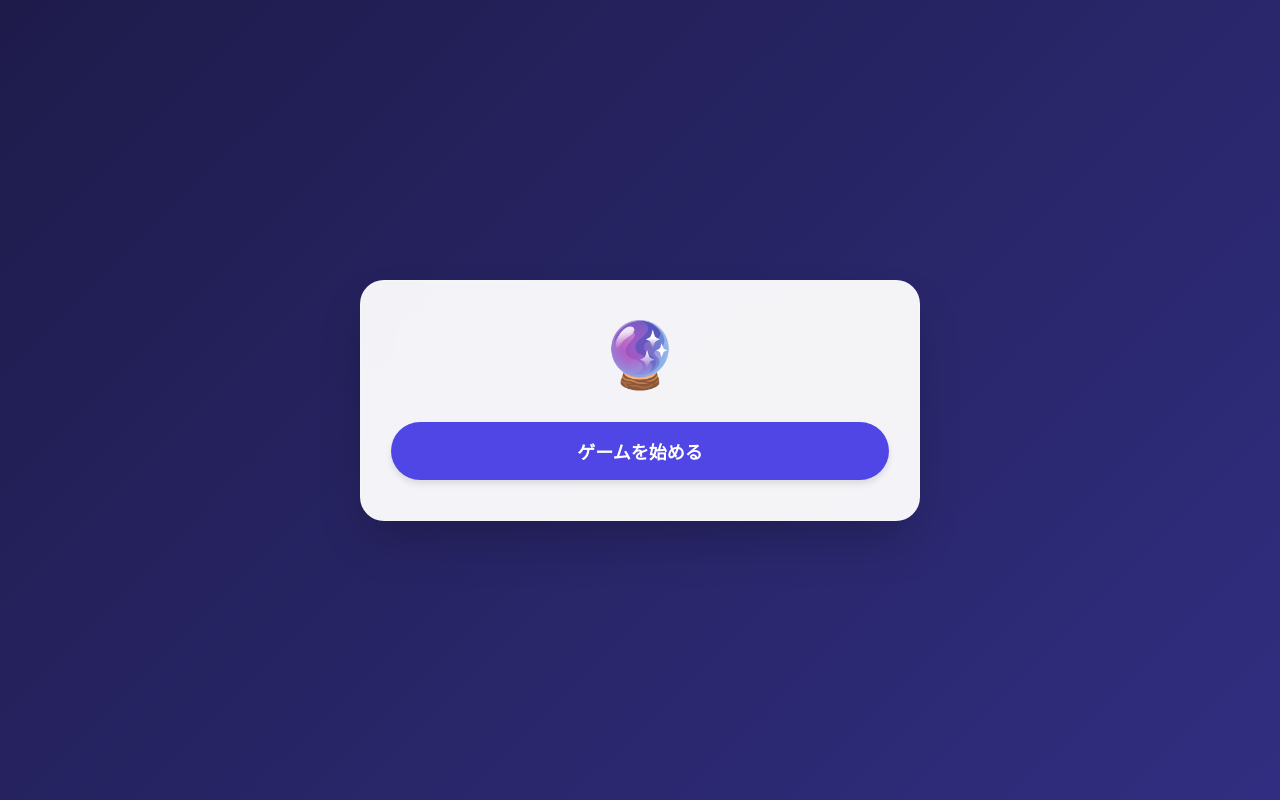
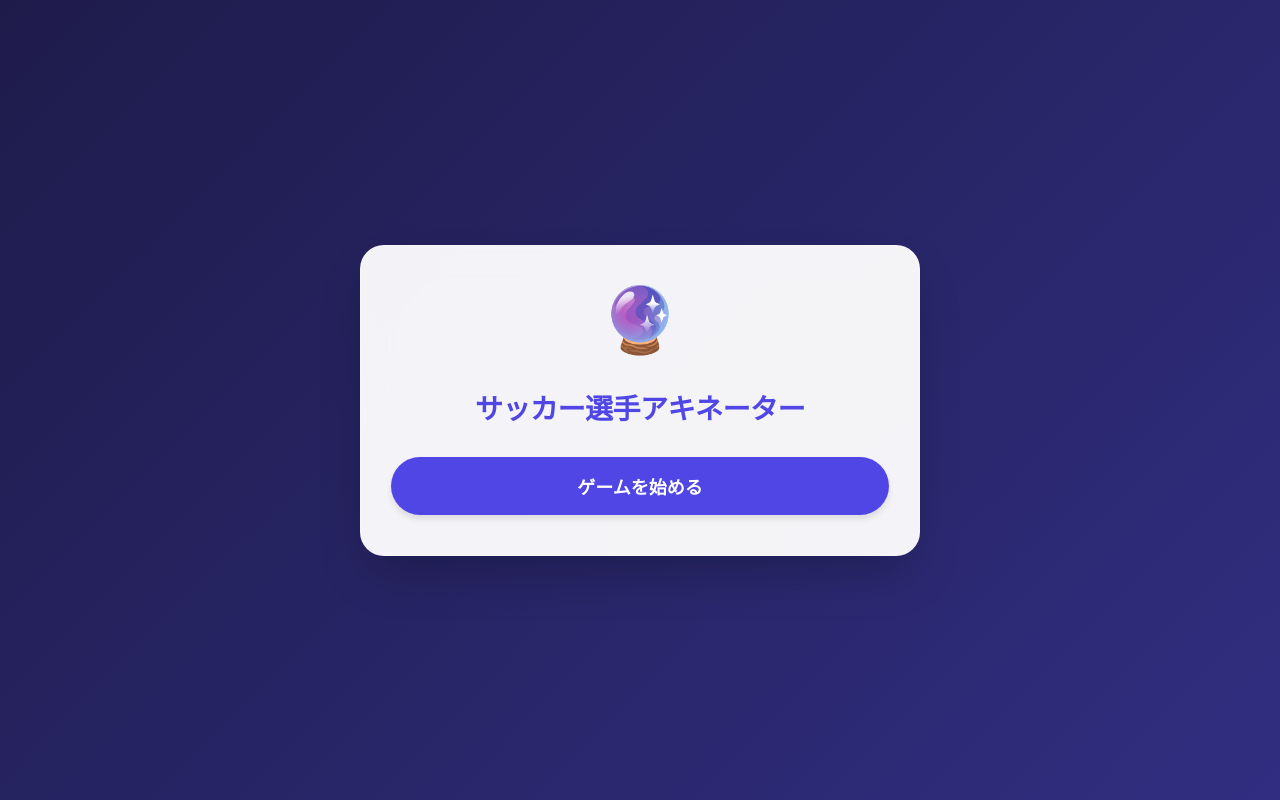
Before and after one commit to Sorasora20/akinator-like, a React (Vite) app in the folder frontend/: page / in a window 1280 px wide. Built offline with nearby package versions, Linux system fonts and the light colour scheme.

Commit message:
スタート画面の表示の変更

```diff
--- a/frontend/src/App.jsx
+++ b/frontend/src/App.jsx
@@ -125,8 +125,8 @@ AIの質問: ${currentQuestion}
       <div className="avatar-container">{getAvatar()}</div>
 
       {gameState === 'start' ?
-        <></> :
-        <h1 className="title">サッカー選手アキネーター</h1>
+        <h1 className="title">サッカー選手アキネーター</h1> :
+        <></>
       }
 
       {gameState !== 'start' && (
```
